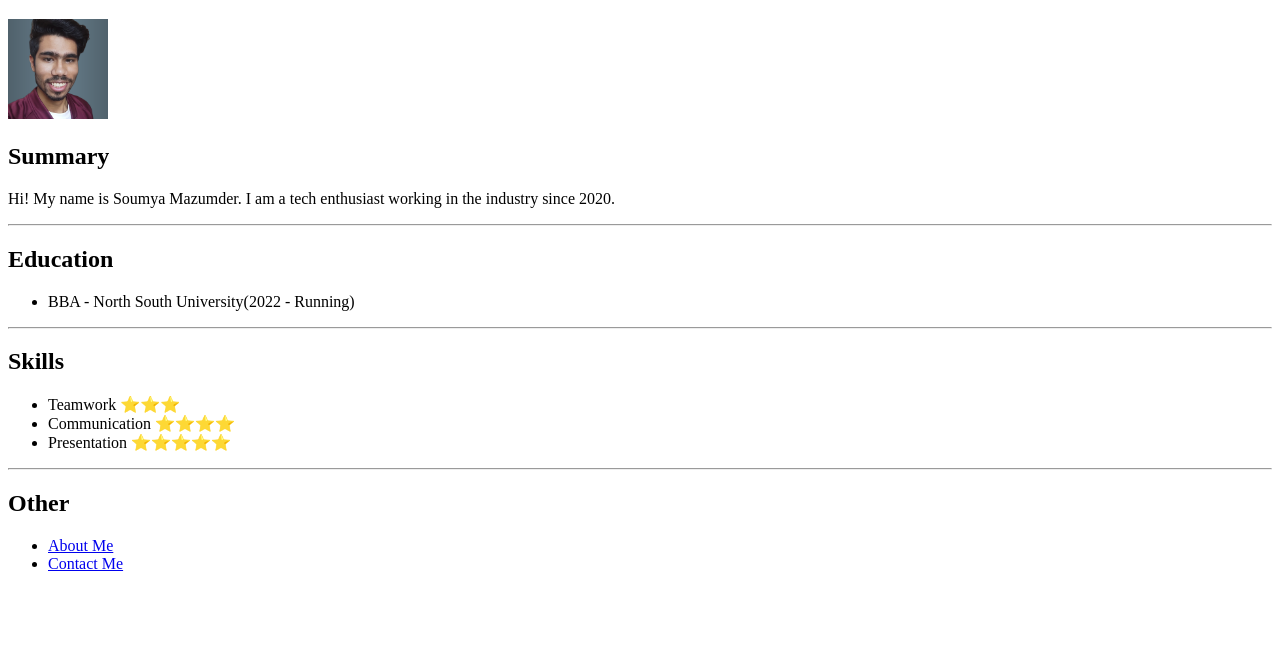
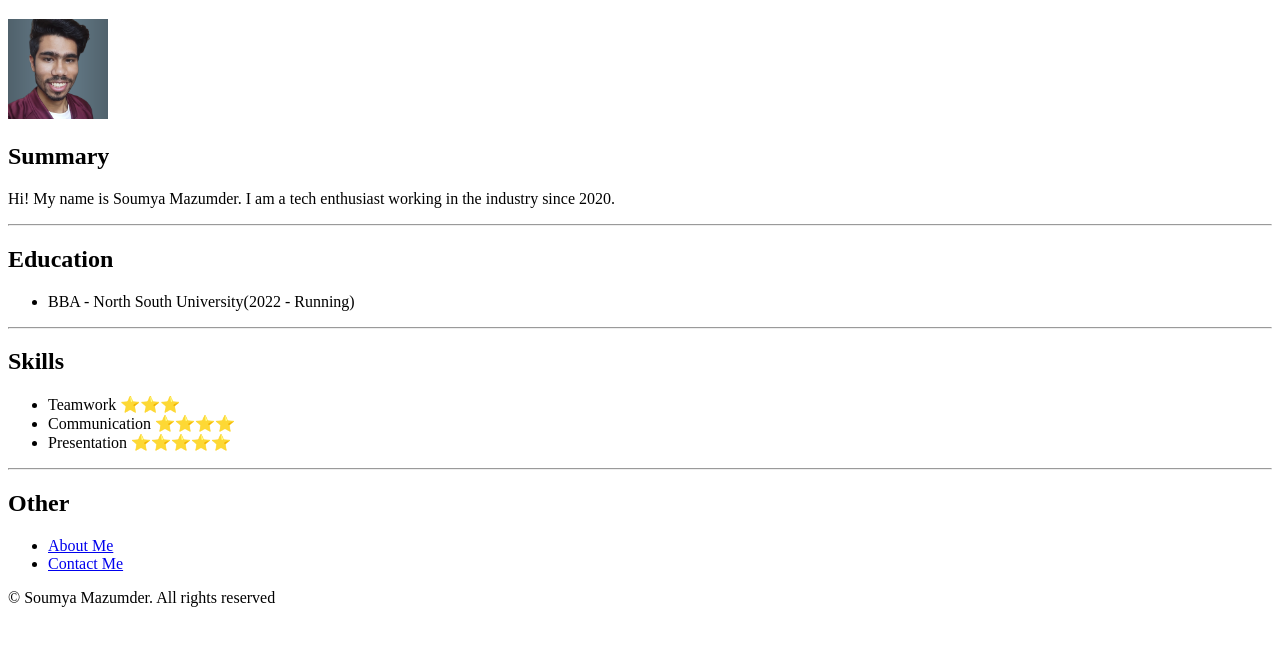
Before and after one commit to Soumyaengineer/resume, a plain HTML site: page index.html in a window 1280 px wide. Shown: the part 61-706 px from the top of the page. Drawn offline with Linux system fonts and the light colour scheme.

Commit message:
Update index.html

```diff
--- a/index.html
+++ b/index.html
@@ -28,5 +28,8 @@
         <li><a href="./about.html">About Me</a></li>
         <li><a href="./contact.html">Contact Me</a></li>
     </ul>
+    <footer>
+        <p>© Soumya Mazumder. All rights reserved</p>
+    </footer>
 </body>
 </html>
```
